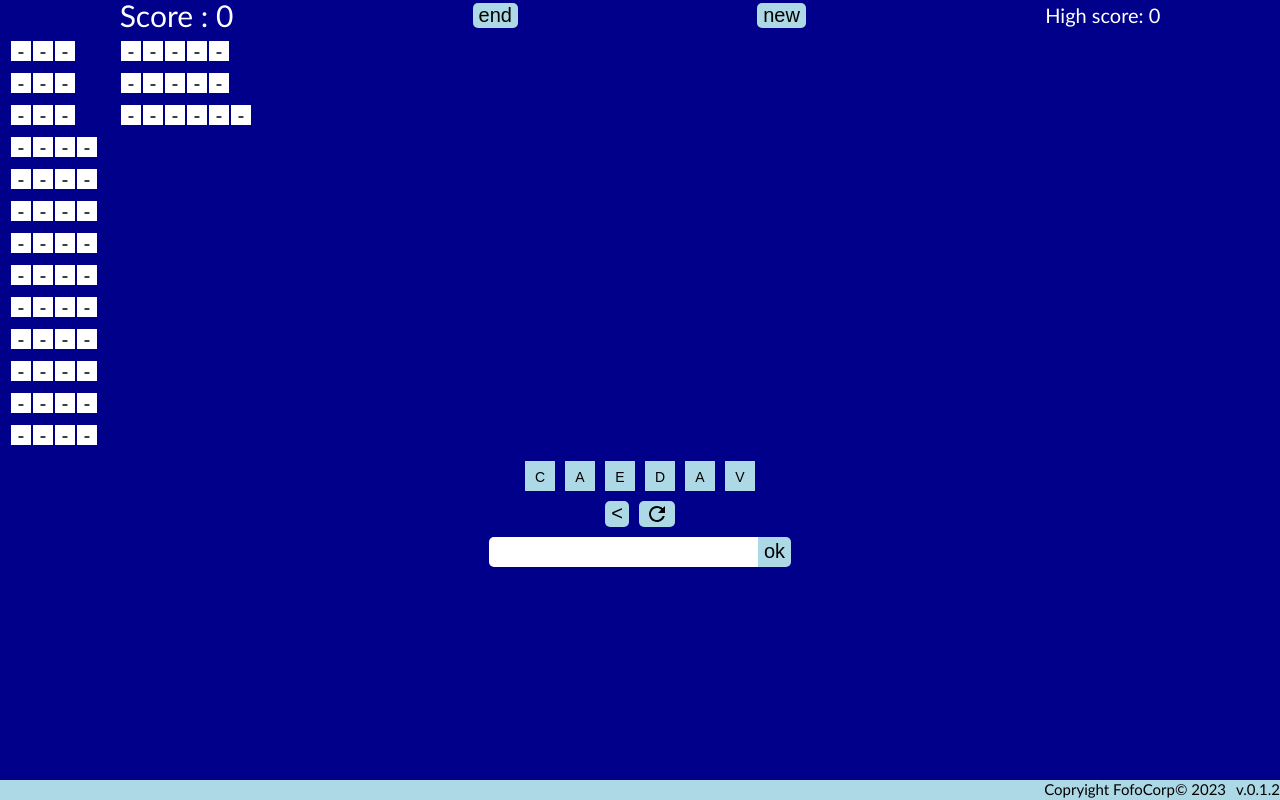
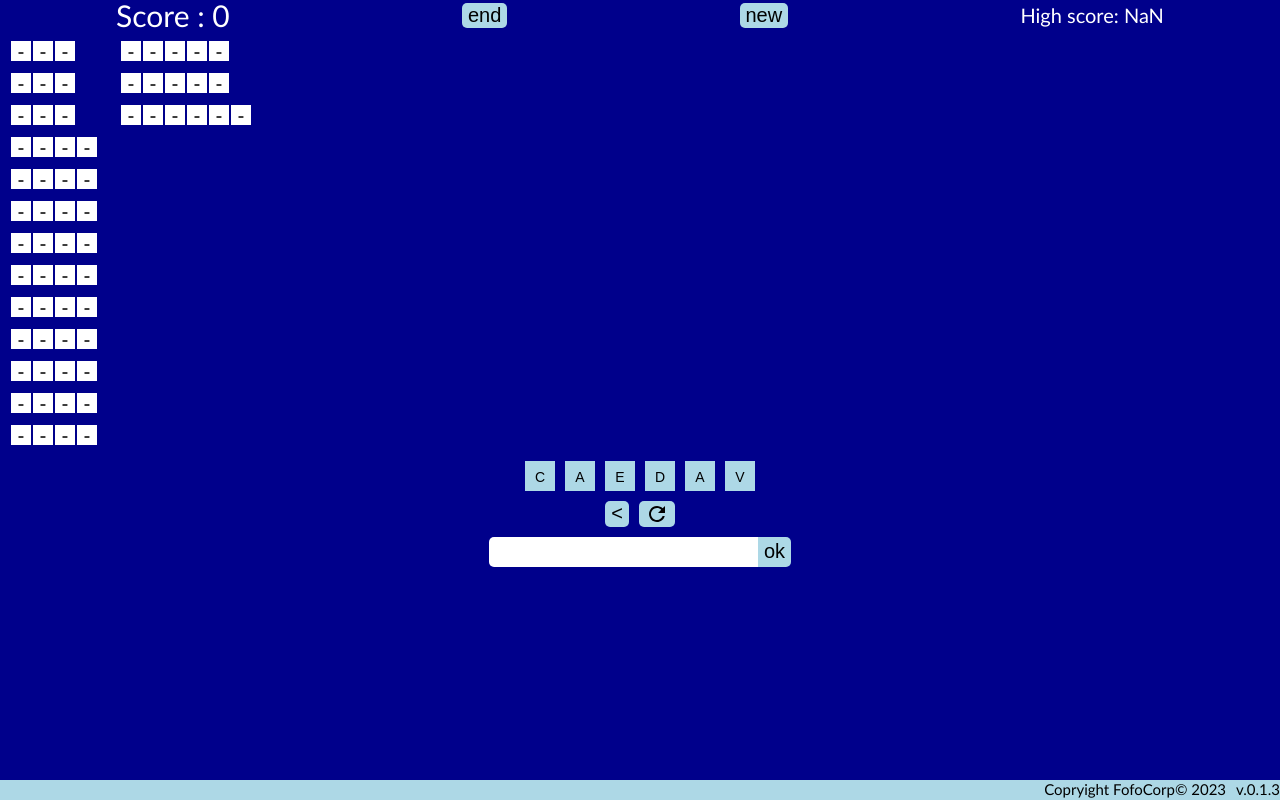
Before and after one commit to FaustineG/pressed-french, a Vue app: page / in a window 1280 px wide. Built offline with nearby package versions, Linux system fonts and the light colour scheme.

Commit message:
fix high score

```diff
--- a/package.json
+++ b/package.json
@@ -1,6 +1,6 @@
 {
   "name": "pressed-french",
-  "version": "0.1.2",
+  "version": "0.1.3",
   "private": true,
   "scripts": {
     "dev": "vite",
--- a/src/services/useScore.ts
+++ b/src/services/useScore.ts
@@ -1,10 +1,14 @@
-import {computed} from "vue"
-import useScoreStore from "@/stores/score"
+import { computed } from 'vue'
+import useScoreStore from '@/stores/score'
 
 const useScore = () => {
-    const scoreStore = useScoreStore();
+  const scoreStore = useScoreStore()
 
-    return { score: computed(()=>scoreStore.score), findWord: scoreStore.findWord }
+  return {
+    highScore: computed(() => scoreStore.highScore),
+    score: computed(() => scoreStore.score),
+    findWord: scoreStore.findWord
+  }
 }
 
-export default useScore;
+export default useScore
--- a/src/stores/score.ts
+++ b/src/stores/score.ts
@@ -3,15 +3,21 @@ import { defineStore } from 'pinia'
 
 const useScoreStore = defineStore('score', () => {
   const score = ref(0)
+  const highScore = ref(parseInt(localStorage.getItem('high-score') ?? ''))
 
   const findWord = (wordLength: number) => {
     score.value += wordLength
+
+    if (score.value > highScore.value) {
+      localStorage.setItem('high-score', score.value.toString())
+      highScore.value = score.value
+    }
   }
 
-  const resetScore = ()=>{
-    score.value = 0;
+  const resetScore = () => {
+    score.value = 0
   }
 
-  return { score, findWord,resetScore }
+  return { score, findWord, resetScore, highScore }
 })
 export default useScoreStore
--- a/src/views/GameView.vue
+++ b/src/views/GameView.vue
@@ -6,7 +6,7 @@ import useScore from '@/services/useScore'
 import { ref } from 'vue'
 
 const { allWords, availableLetters } = useWords()
-const { score, findWord } = useScore()
+const { score, findWord, highScore } = useScore()
 const currentGuess = ref('')
 const wordGuesses = ref(allWords.map((word) => ({ value: word, visible: false, found: false })))
 
@@ -20,16 +20,10 @@ const makeGuess = () => {
   currentGuess.value = ''
 }
 
-let highScore = parseInt(localStorage.getItem('high-score') ?? '')
-
 const giveUp = () => {
   wordGuesses.value.forEach((g) => {
     g.visible = true
   })
-  if (score.value > highScore) {
-    localStorage.setItem('high-score', score.value.toString())
-    highScore = score.value
-  }
 }
 
 const newGame = () => {
```
